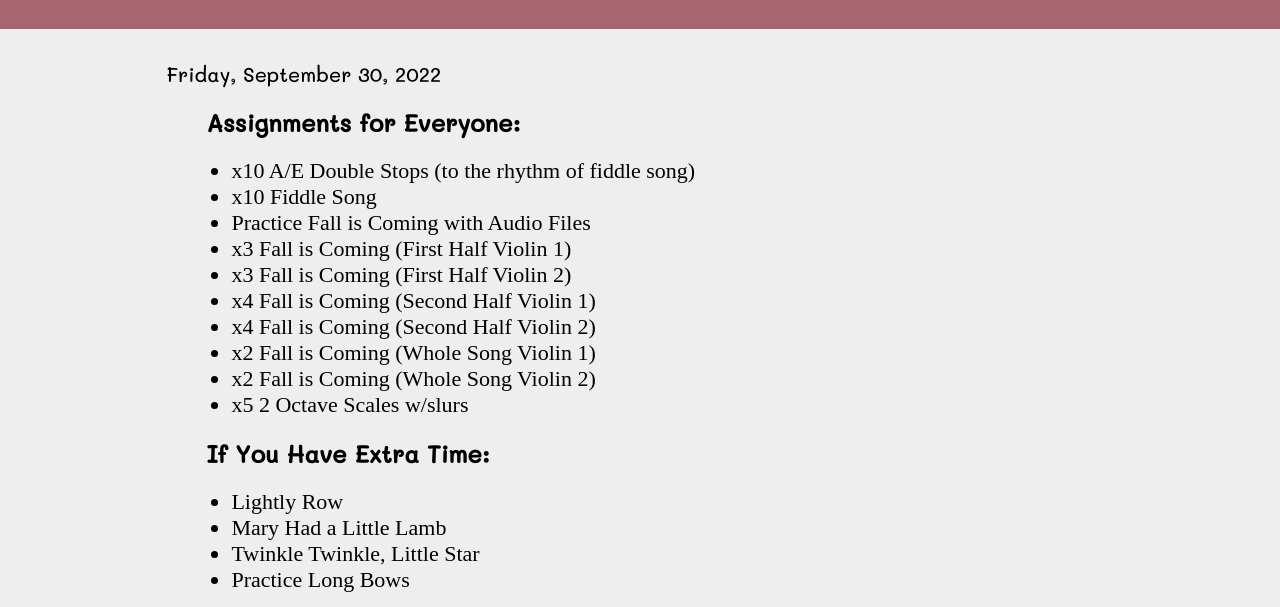
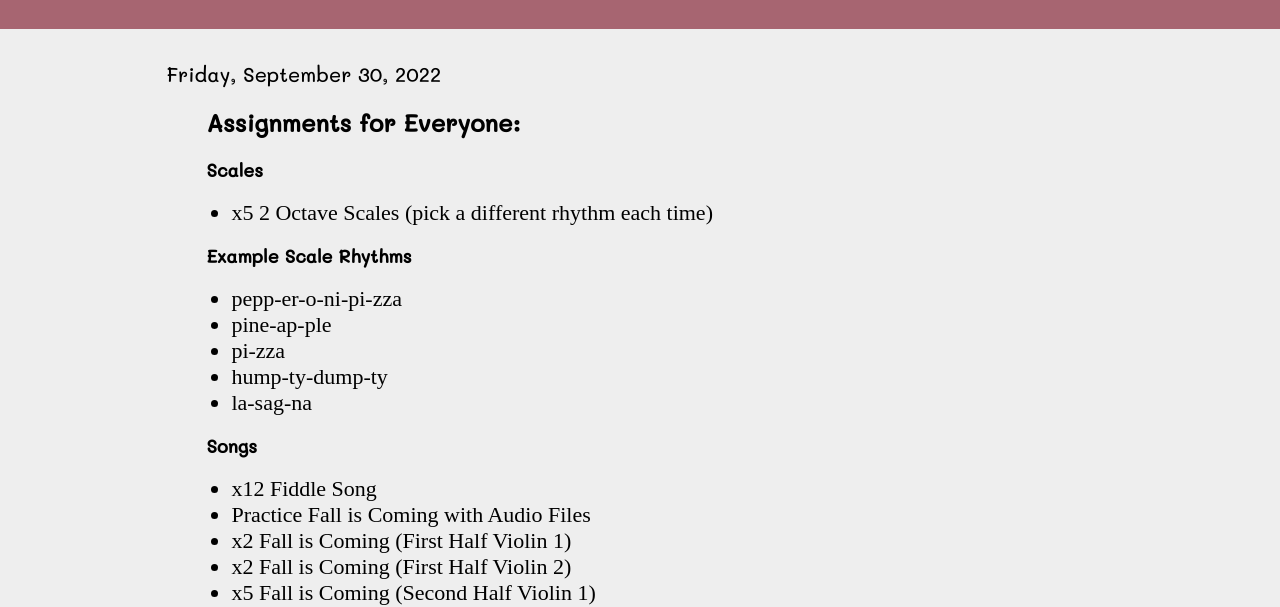
Before and after one commit to jadenday20/vio-learn, a plain HTML site: page index.html in a window 1280 px wide. Shown: the part 181-788 px from the top of the page. Drawn offline with Linux system fonts and the light colour scheme; a web font is replaced by a local one.

Commit message:
added assignments

```diff
--- a/index.html
+++ b/index.html
@@ -30,25 +30,30 @@
         <span class="date"></span>
         <ul class="assignments">
             <h2>Assignments for Everyone:</h2>
-            <li>x10 A/E Double Stops (to the rhythm of fiddle song)</li>
-            <li>x10 Fiddle Song</li>
+            <h3>Scales</h3>
+            <li>x5 2 Octave Scales (pick a different rhythm each time)</li>
+            <h3>Example Scale Rhythms</h3>
+            <li>pepp-er-o-ni-pi-zza</li>
+            <li>pine-ap-ple</li>
+            <li>pi-zza</li>
+            <li>hump-ty-dump-ty</li>
+            <li>la-sag-na</li>
+            <h3>Songs</h3>
+            <li>x12 Fiddle Song</li>
             <li>Practice Fall is Coming with Audio Files</li>
-            <li>x3 Fall is Coming (First Half Violin 1)</li>
-            <li>x3 Fall is Coming (First Half Violin 2)</li>
-            <li>x4 Fall is Coming (Second Half Violin 1)</li>
-            <li>x4 Fall is Coming (Second Half Violin 2)</li>
+            <li>x2 Fall is Coming (First Half Violin 1)</li>
+            <li>x2 Fall is Coming (First Half Violin 2)</li>
+            <li>x5 Fall is Coming (Second Half Violin 1)</li>
+            <li>x5 Fall is Coming (Second Half Violin 2)</li>
             <li>x2 Fall is Coming (Whole Song Violin 1)</li>
             <li>x2 Fall is Coming (Whole Song Violin 2)</li>
-            <li>x5 2 Octave Scales w/slurs</li>
+            <h2>Assignments for Peter and Mom</h2>
+            <li>I am a Child of God from measure 9 until the repeat</li>
             <h2>If You Have Extra Time:</h2>
             <li>Lightly Row</li>
             <li>Mary Had a Little Lamb</li>
             <li>Twinkle Twinkle, Little Star</li>
             <li>Practice Long Bows</li>
-            <!-- <h2>Peter's Assignments:</h2>
-            <li>Bowhold</li>
-            <li>Practice playing without moving the upper arm too much</li>
-            <li>Move Smoothly from Note to Note (Legato)</li> -->
         </ul>
         <!-- <h2>Assignments for Elisha and Mom:</h2>
         <ul>
```
